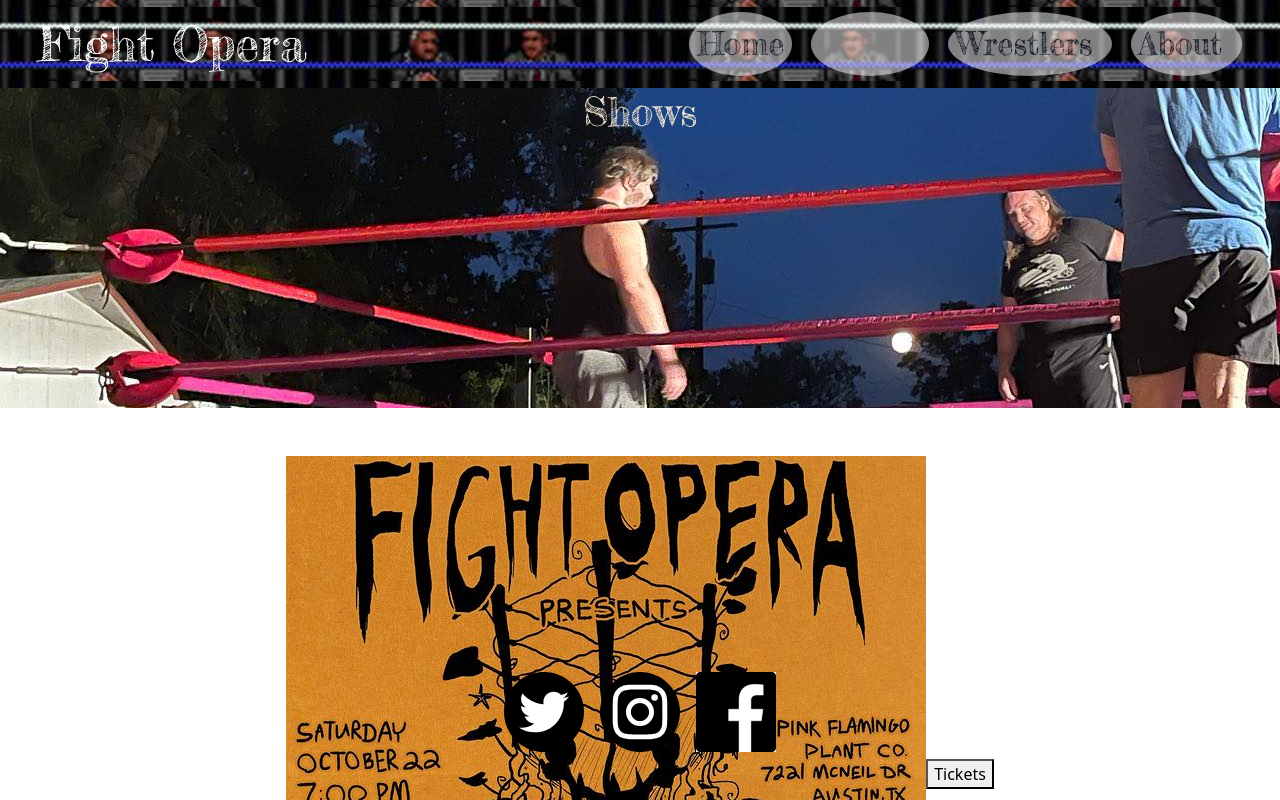
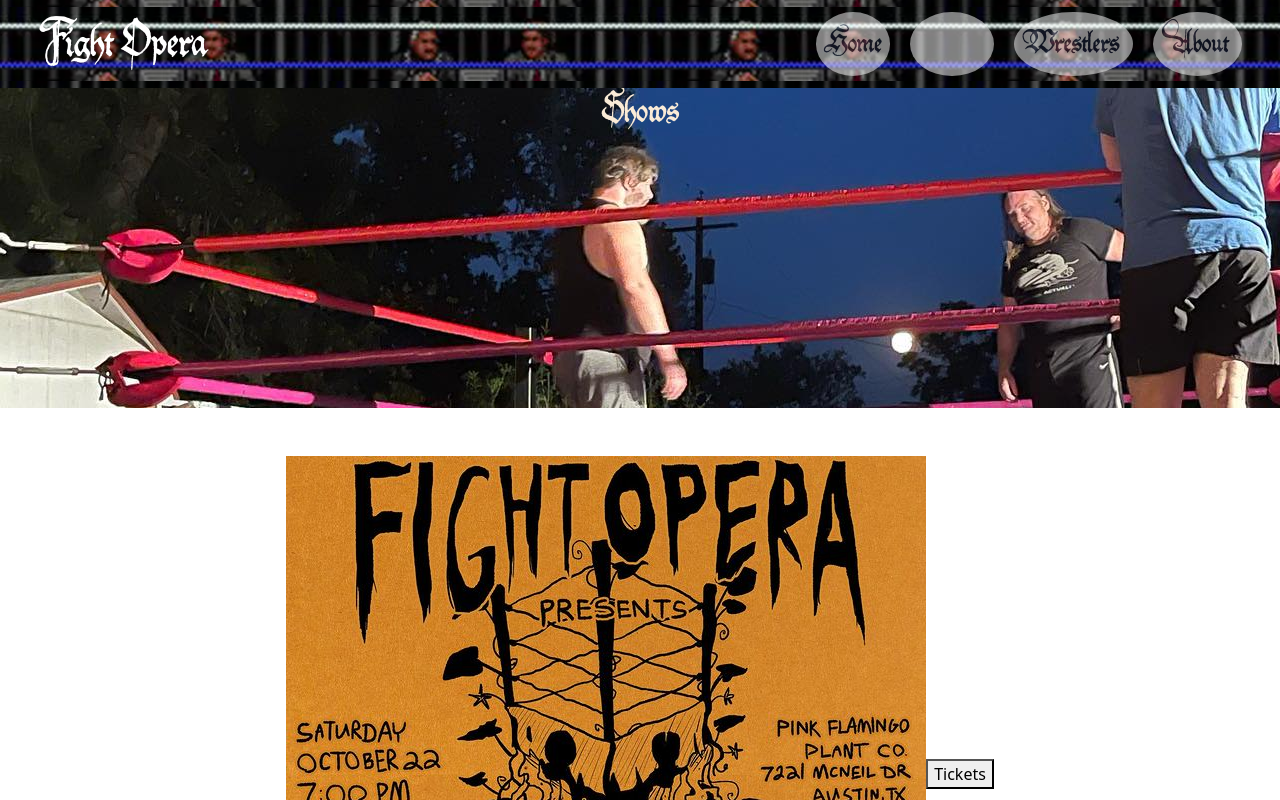
Before and after one commit to mat-lundin/fightopera, a React (Create React App) app: page /shows in a window 1280 px wide. Shown: the top 800 px of the page. Built offline with nearby package versions, Linux system fonts and the light colour scheme.

Commit message:
new font, removed component height so footer stays at bottom

```diff
--- a/src/App.js
+++ b/src/App.js
@@ -20,8 +20,9 @@
           <Route path = '/wrestlers' element = {<Wrestlers />}></Route>
           <Route path = '/about' element = {<About />}></Route>
         </Routes>
+        <Footer />
       </BrowserRouter>
-      <Footer />
+
     </div>
   );
 }
--- a/src/styles.css
+++ b/src/styles.css
@@ -8,9 +8,14 @@
     src: url(./fonts/fredericka-the-great.regular.ttf) format('truetype');
 }
 
+@font-face {
+    font-family: 'friedolin';
+    src: url('./fonts/friedolin.regular.ttf') format('truetype');
+}
+
 h1 {
     color: var(--light-text);
-    font-family: 'fredericka';
+    font-family: 'friedolin';
 }
 
 nav {
@@ -19,7 +24,7 @@
     background-position: center;
     /* background-repeat: no-repeat; */
     background-position-x: right;
-    font-family: 'fredericka';
+    font-family: 'friedolin';
 }
 
 .nav-link {
@@ -39,12 +44,6 @@
     height: 90vh;
     background-image: url('../public/images/IG/301730435_460273709332977_8805898641640415304_n.jpg');
     background-position-y: 60em;
-}
-
-#shows {
-    height: 70vh;
-    /* background-image: url('../public/images/IG/310159502_503923617884933_8729406778848083505_n.jpg'); */
-    /* background-repeat: none; */
 }
 
 #shows .banner {
@@ -71,6 +70,7 @@
 
 #footer {
     background-image: none;
+    margin-top: 100%;
 
 }
 
```
Also changed, not shown: src/fonts/friedolin.regular.ttf (added).
